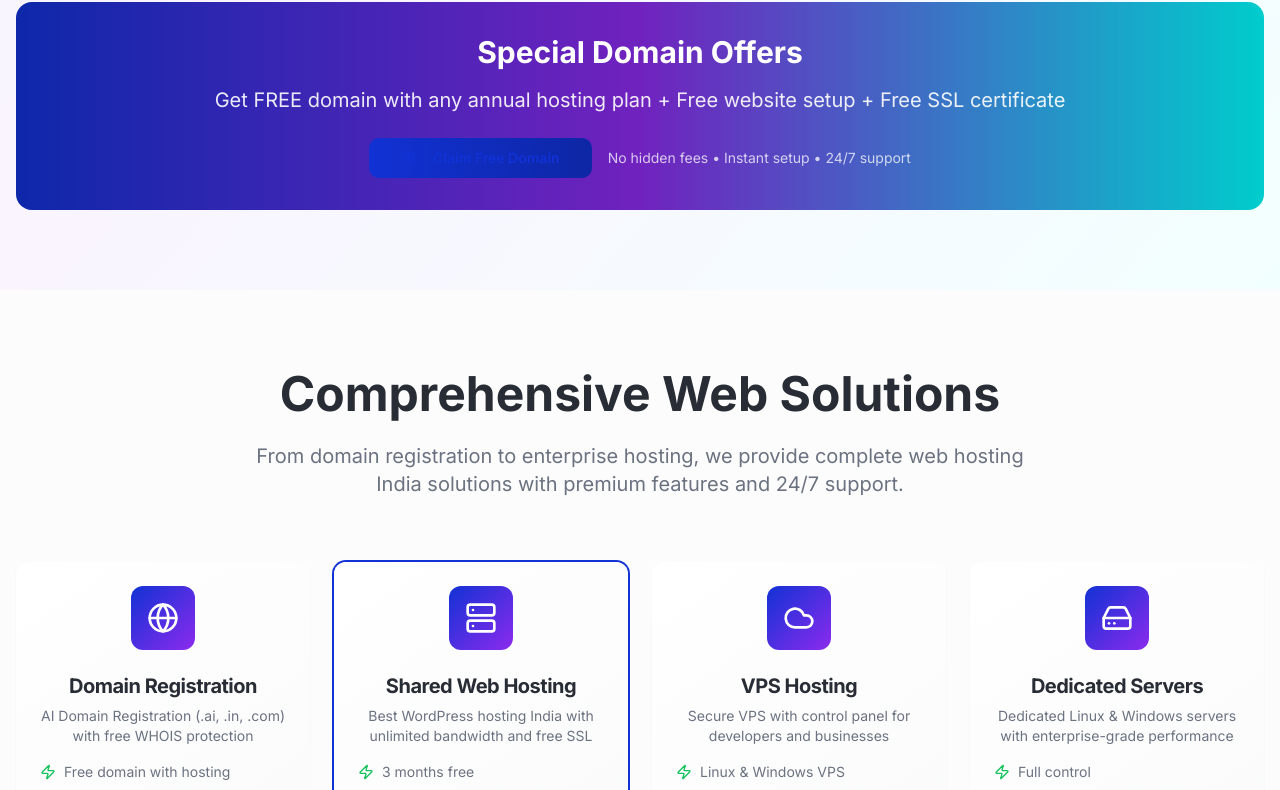
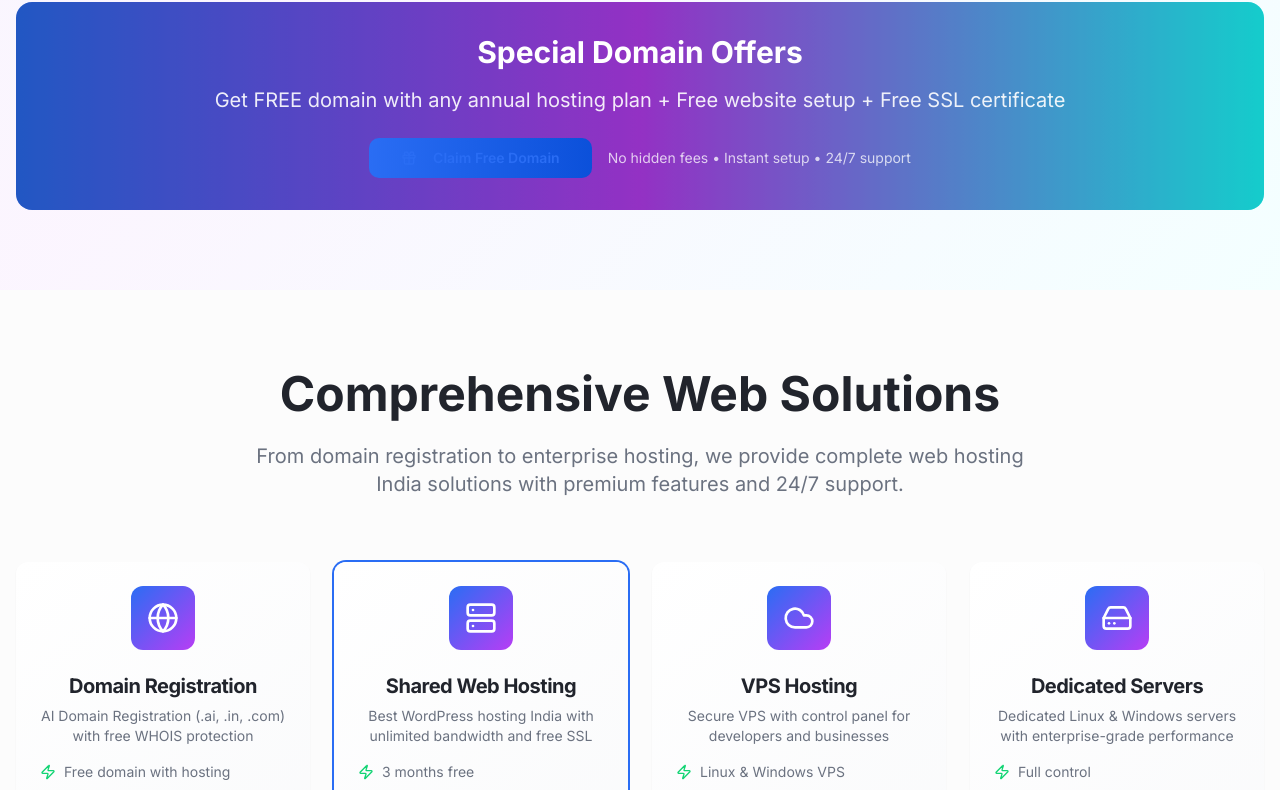
Before and after one commit to Gowithweb/SivWebAI, a React (Vite) app: page / in a window 1280 px wide. Shown: the part 2000-2790 px from the top of the page. Built offline with nearby package versions, Linux system fonts and the light colour scheme.

Commit message:
Refine color styles
Apply improved color schemes and styles for a more visually appealing and engaging user experience.

```diff
--- a/src/index.css
+++ b/src/index.css
@@ -8,39 +8,39 @@ All colors MUST be HSL for consistency.
 
 @layer base {
   :root {
-    /* Brand Colors - Professional Tech Blue/Teal Theme */
+    /* Brand Colors - Premium Professional Theme */
     --background: 0 0% 100%;
-    --foreground: 220 13% 18%;
+    --foreground: 220 15% 15%;
 
     --card: 0 0% 100%;
-    --card-foreground: 220 13% 18%;
+    --card-foreground: 220 15% 15%;
 
     --popover: 0 0% 100%;
-    --popover-foreground: 220 13% 18%;
+    --popover-foreground: 220 15% 15%;
 
-    /* Primary - Modern Blue Gradient */
-    --primary: 230 85% 45%;
+    /* Primary - Electric Blue */
+    --primary: 220 90% 56%;
     --primary-foreground: 0 0% 100%;
-    --primary-glow: 230 85% 65%;
-    --primary-dark: 230 85% 35%;
+    --primary-glow: 220 90% 70%;
+    --primary-dark: 220 90% 45%;
 
-    /* Secondary - Electric Purple */
-    --secondary: 270 85% 55%;
+    /* Secondary - Vibrant Purple */
+    --secondary: 280 90% 60%;
     --secondary-foreground: 0 0% 100%;
-    --secondary-glow: 270 85% 75%;
+    --secondary-glow: 280 90% 75%;
 
-    /* Accent - Vibrant Cyan */
-    --accent-bright: 180 100% 50%;
-    --accent-bright-foreground: 220 13% 18%;
+    /* Accent - Neon Cyan */
+    --accent-bright: 180 100% 55%;
+    --accent-bright-foreground: 220 15% 15%;
 
-    /* Success - Modern Green */
-    --success: 145 80% 42%;
+    /* Success - Emerald Green */
+    --success: 150 85% 45%;
     --success-foreground: 0 0% 100%;
-    --success-glow: 145 80% 62%;
+    --success-glow: 150 85% 65%;
 
-    /* Warning - Golden Orange */
-    --warning: 38 95% 58%;
-    --warning-foreground: 220 13% 18%;
+    /* Warning - Sunset Orange */
+    --warning: 30 100% 55%;
+    --warning-foreground: 220 15% 15%;
 
     /* Muted tones */
     --muted: 220 14% 96%;
@@ -59,22 +59,25 @@ All colors MUST be HSL for consistency.
     /* Design System Enhancements */
     --radius: 0.75rem;
 
-    /* Modern Gradients */
-    --gradient-primary: linear-gradient(135deg, hsl(230 85% 45%) 0%, hsl(270 85% 55%) 100%);
-    --gradient-hero: linear-gradient(135deg, hsl(230 85% 35%) 0%, hsl(270 85% 45%) 50%, hsl(180 100% 50%) 100%);
-    --gradient-card: linear-gradient(145deg, hsl(0 0% 100%) 0%, hsl(220 14% 98%) 100%);
-    --gradient-accent: linear-gradient(135deg, hsl(180 100% 50%) 0%, hsl(230 85% 65%) 100%);
-    --gradient-success: linear-gradient(135deg, hsl(145 80% 42%) 0%, hsl(145 80% 62%) 100%);
-    --gradient-glow: radial-gradient(circle at center, hsl(230 85% 65% / 0.3) 0%, transparent 70%);
+    /* Premium Gradients */
+    --gradient-primary: linear-gradient(135deg, hsl(220 90% 56%) 0%, hsl(280 90% 60%) 100%);
+    --gradient-hero: linear-gradient(135deg, hsl(220 90% 45%) 0%, hsl(280 90% 55%) 30%, hsl(180 100% 55%) 100%);
+    --gradient-card: linear-gradient(145deg, hsl(0 0% 100%) 0%, hsl(220 20% 98%) 100%);
+    --gradient-accent: linear-gradient(135deg, hsl(180 100% 55%) 0%, hsl(220 90% 70%) 100%);
+    --gradient-success: linear-gradient(135deg, hsl(150 85% 45%) 0%, hsl(150 85% 65%) 100%);
+    --gradient-glow: radial-gradient(circle at center, hsl(220 90% 70% / 0.4) 0%, transparent 70%);
+    --gradient-rainbow: linear-gradient(135deg, hsl(220 90% 56%) 0%, hsl(280 90% 60%) 25%, hsl(180 100% 55%) 50%, hsl(150 85% 45%) 75%, hsl(30 100% 55%) 100%);
+    --gradient-sunset: linear-gradient(135deg, hsl(280 90% 60%) 0%, hsl(30 100% 55%) 50%, hsl(220 90% 56%) 100%);
 
-    /* Enhanced Shadows */
-    --shadow-sm: 0 2px 8px hsl(220 13% 18% / 0.06);
-    --shadow-md: 0 8px 25px hsl(220 13% 18% / 0.1);
-    --shadow-lg: 0 25px 50px hsl(220 13% 18% / 0.15);
-    --shadow-xl: 0 35px 70px hsl(220 13% 18% / 0.2);
-    --shadow-primary: 0 10px 40px hsl(230 85% 45% / 0.3);
-    --shadow-accent: 0 10px 40px hsl(180 100% 50% / 0.25);
-    --shadow-glow: 0 0 60px hsl(230 85% 65% / 0.4);
+    /* Premium Shadows */
+    --shadow-sm: 0 2px 12px hsl(220 15% 15% / 0.08);
+    --shadow-md: 0 8px 30px hsl(220 15% 15% / 0.12);
+    --shadow-lg: 0 25px 60px hsl(220 15% 15% / 0.18);
+    --shadow-xl: 0 35px 80px hsl(220 15% 15% / 0.25);
+    --shadow-primary: 0 12px 45px hsl(220 90% 56% / 0.35);
+    --shadow-accent: 0 12px 45px hsl(180 100% 55% / 0.3);
+    --shadow-glow: 0 0 80px hsl(220 90% 70% / 0.5);
+    --shadow-rainbow: 0 15px 50px hsl(220 90% 56% / 0.2), 0 8px 25px hsl(280 90% 60% / 0.15), 0 4px 12px hsl(180 100% 55% / 0.1);
 
     /* Animation variables */
     --animation-fast: 0.2s;
@@ -99,20 +102,33 @@ All colors MUST be HSL for consistency.
   }
 
   .dark {
-    --background: 222.2 84% 4.9%;
+    --background: 220 25% 8%;
     --foreground: 210 40% 98%;
 
-    --card: 222.2 84% 4.9%;
+    --card: 220 25% 10%;
     --card-foreground: 210 40% 98%;
 
-    --popover: 222.2 84% 4.9%;
+    --popover: 220 25% 10%;
     --popover-foreground: 210 40% 98%;
 
-    --primary: 210 40% 98%;
-    --primary-foreground: 222.2 47.4% 11.2%;
+    --primary: 220 90% 65%;
+    --primary-foreground: 220 25% 8%;
+    --primary-glow: 220 90% 80%;
+    --primary-dark: 220 90% 50%;
 
-    --secondary: 217.2 32.6% 17.5%;
-    --secondary-foreground: 210 40% 98%;
+    --secondary: 280 90% 70%;
+    --secondary-foreground: 220 25% 8%;
+    --secondary-glow: 280 90% 85%;
+
+    --accent-bright: 180 100% 65%;
+    --accent-bright-foreground: 220 25% 8%;
+
+    --success: 150 85% 55%;
+    --success-foreground: 220 25% 8%;
+    --success-glow: 150 85% 75%;
+
+    --warning: 30 100% 65%;
+    --warning-foreground: 220 25% 8%;
 
     --muted: 217.2 32.6% 17.5%;
     --muted-foreground: 215 20.2% 65.1%;
@@ -197,6 +213,14 @@ All colors MUST be HSL for consistency.
     background: var(--gradient-card);
   }
 
+  .bg-gradient-rainbow {
+    background: var(--gradient-rainbow);
+  }
+
+  .bg-gradient-sunset {
+    background: var(--gradient-sunset);
+  }
+
   /* Custom shadows */
   .shadow-primary {
     box-shadow: var(--shadow-primary);
@@ -208,6 +232,10 @@ All colors MUST be HSL for consistency.
 
   .shadow-glow {
     box-shadow: var(--shadow-glow);
+  }
+
+  .shadow-rainbow {
+    box-shadow: var(--shadow-rainbow);
   }
 
   /* Enhanced Animation Classes */
@@ -291,10 +319,27 @@ All colors MUST be HSL for consistency.
 
   @keyframes glow {
     from {
-      box-shadow: 0 0 20px hsl(230 85% 65% / 0.5);
+      box-shadow: 0 0 25px hsl(220 90% 70% / 0.6);
     }
     to {
-      box-shadow: 0 0 40px hsl(230 85% 65% / 0.8), 0 0 60px hsl(180 100% 50% / 0.4);
+      box-shadow: 0 0 50px hsl(220 90% 70% / 0.9), 0 0 75px hsl(180 100% 55% / 0.5), 0 0 100px hsl(280 90% 60% / 0.3);
+    }
+  }
+
+  @keyframes rainbow {
+    0% { filter: hue-rotate(0deg); }
+    25% { filter: hue-rotate(90deg); }
+    50% { filter: hue-rotate(180deg); }
+    75% { filter: hue-rotate(270deg); }
+    100% { filter: hue-rotate(360deg); }
+  }
+
+  @keyframes pulse-glow {
+    0%, 100% {
+      box-shadow: 0 0 20px hsl(220 90% 70% / 0.4);
+    }
+    50% {
+      box-shadow: 0 0 40px hsl(220 90% 70% / 0.8), 0 0 60px hsl(180 100% 55% / 0.4);
     }
   }
 
```
